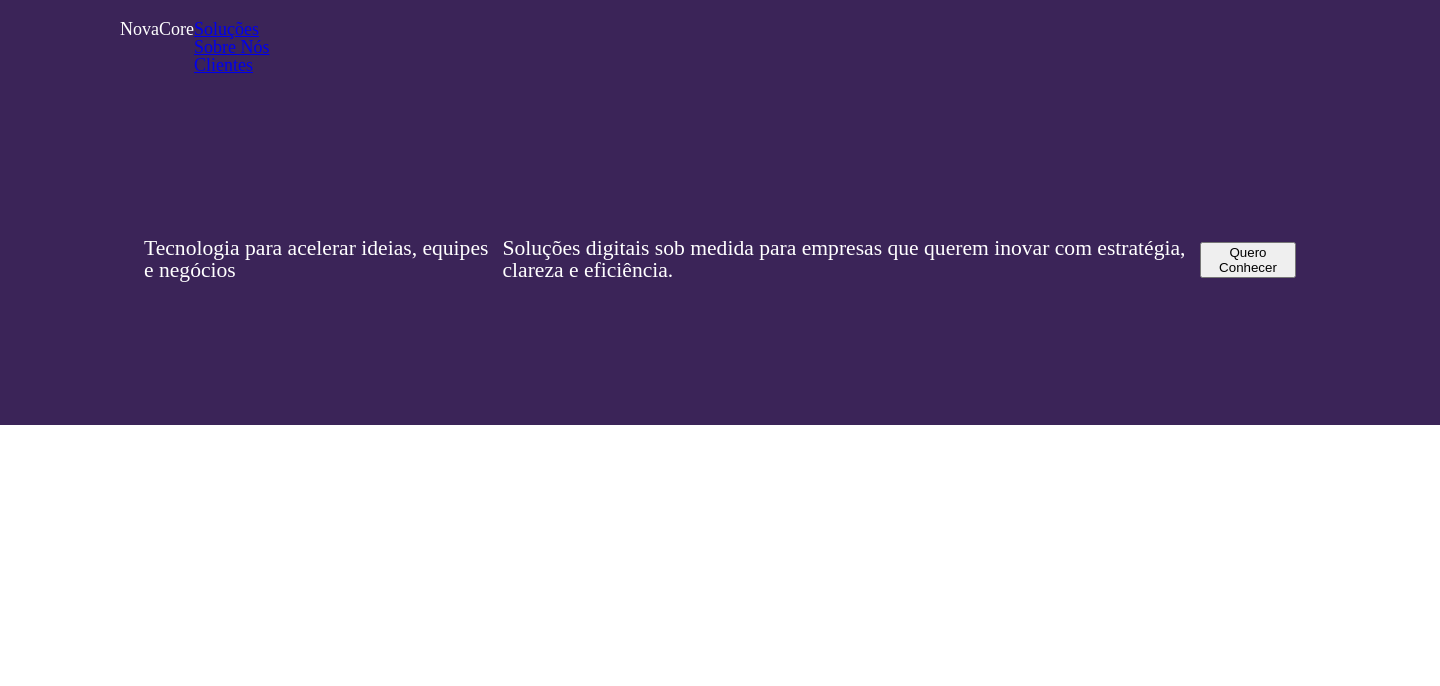
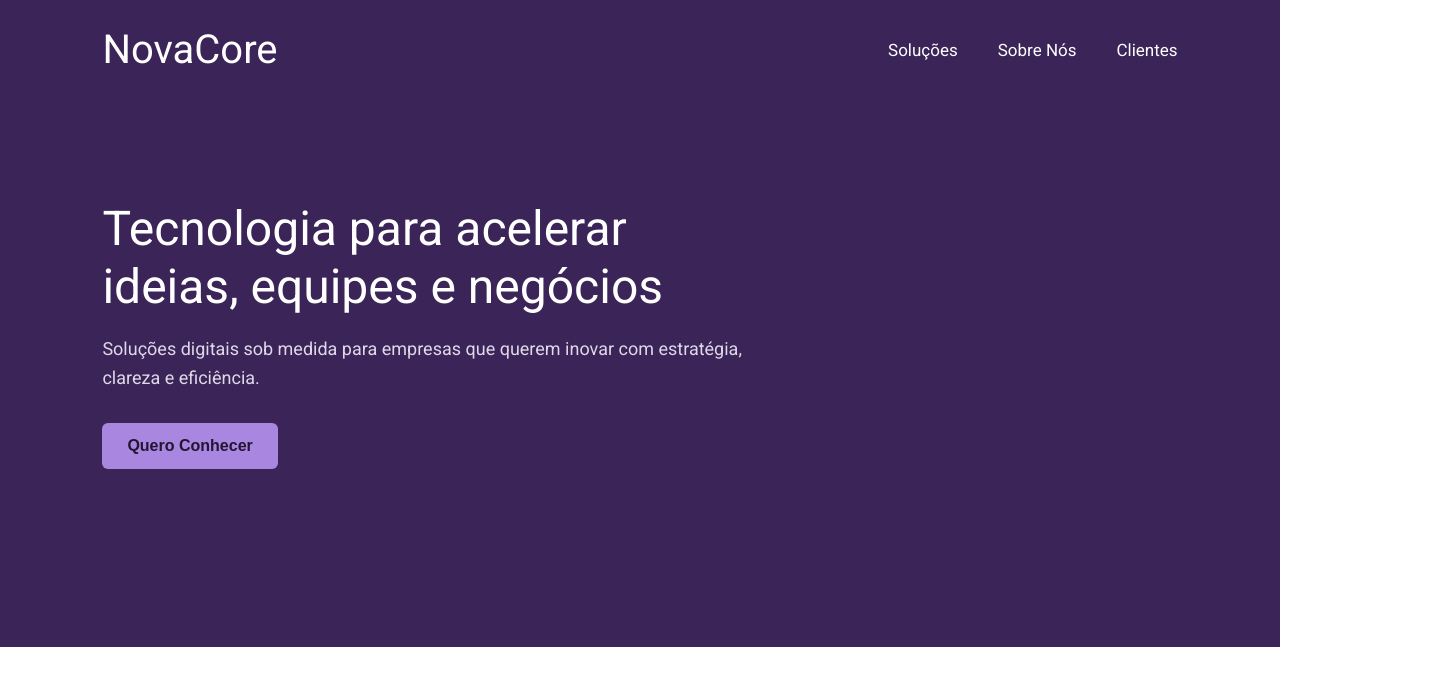
Before and after one commit to kaicklima284737/Repositorie-Front-End, a plain HTML site: page Revisão/index.html in a window 1280 px wide. Shown: the whole page, 1440 px wide, since content can reach past the window. Drawn offline with Linux system fonts and the light colour scheme.

Commit message:
feat:  style nav revisão

```diff
--- a/Revisão/style.css
+++ b/Revisão/style.css
@@ -6,45 +6,81 @@
 }
 .html {
     scroll-behavior: smooth;
+}
 
+body {
+    font-family: var(--Font-style--);
+    line-height: 1.6;
 }
 
 .Inicio {
     background-color: var(--section1--);
-    width: 1440px;
-    min-height: (50%,647px);
+    padding: 0 8%;
+    min-height: 647px;
     color:white;
     font-size:large;
 }
 
 .navegacao {
-    padding: 20px 120px 20px 120px;
+    min-height: 100px;
     display: flex;
-    flex-direction: row;
+    align-items: center;
+    justify-content: space-between;
 
 }
 
-.titulo{
-    display:flex;
-    align-self: flex-start;
-    justify-content: flex-start;
-    align-items: flex-end;
+.titulo {
+    font-size: 40px;
 }
 
-.secao {
+.links {
     display: flex;
-    gap: 100px;
-    align-self: flex-end;
-    justify-content: space-around;
-    align-items: flex-end;
+    gap:40px;
+    list-style: none;
 }
 
+.links a {
+    color: white;
+    text-decoration: none;
+    font-size: 17px;
+}
+
+.link a:hover {
+    color: #C5A7FF
+}
+
+
 .hero {
+    max-width: 650px;
+    margin: 100px 0 0;
+}
+
+.hero h2{
+    margin-bottom: 20px;
+    font-size: 48px;
+    line-height: 1.2;
+}
+
+.hero p {
+    margin-bottom: 30px;
+    font-size: 18px;
+    color: #E0D8E8;
+}
+
+.btn {
+    padding: 14px 25px;
+    border: none;
+    border-radius: 6px;
+    background-color: #A987E0;
+    color: #241633;
+    font-size: 16px;
+    font-weight: 700;
+    cursor: pointer;
     display: flex;
-    padding: 10% 10% 10% 10%;
-    font-size:larger;
-    margin: auto;
-    align-items: center;
+    align-self: center;
     justify-content: center;
-    align-self: center;
 }
+
+.btn:hover {
+    background-color: #C5A7FF;
+}
```
